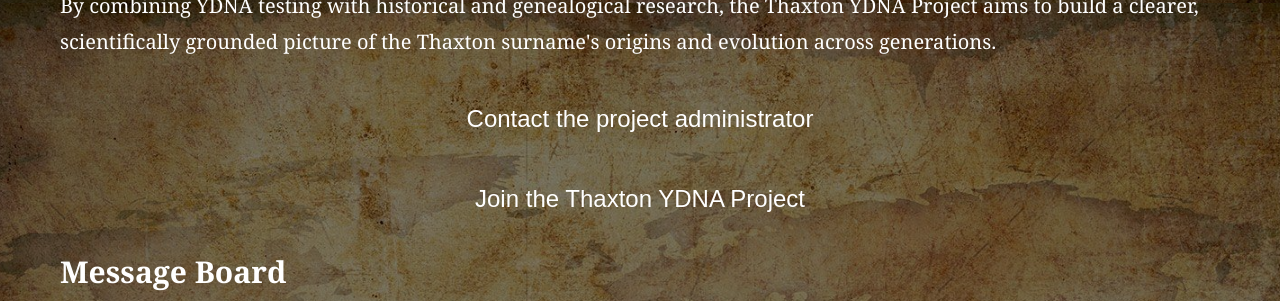
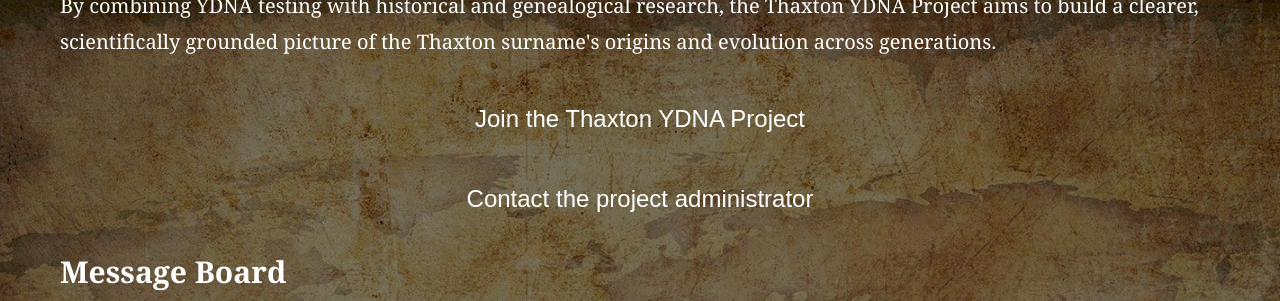
Before and after one commit to ggbradford22/Thaxton-YDNA-Project, a Jekyll site: the page built from index.html, in a window 1280 px wide. Shown: the part 897-1198 px from the top of the page. Built offline with Jekyll 4.4.1, drawn with Linux system fonts in a browser that asks for light colours.

Commit message:
Update index.html

```diff
--- a/index.html
+++ b/index.html
@@ -18,13 +18,12 @@ title: Thaxton YDNA Project
     <li>To encourage participation among Thaxton-surnamed males worldwide.</li>
   </ul>
   <p>By combining YDNA testing with historical and genealogical research, the Thaxton YDNA Project aims to build a clearer, scientifically grounded picture of the Thaxton surname's origins and evolution across generations.</p>
-  <div class="contact-section">
+   <div class="join-link">
+    <a href="https://www.familytreedna.com/group-join.aspx?group=Thaxton&code=Q23701" target="_blank">Join the Thaxton YDNA Project</a>
+  </div>
+   <div class="contact-section">
     <a href="mailto:gbradford22@gmail.com">Contact the project administrator</a>
   </div>
-  <div class="join-link">
-    <a href="https://www.familytreedna.com/group-join.aspx?group=Thaxton&code=Q23701" target="_blank">Join the Thaxton YDNA Project</a>
-  </div>
-
   <h2>Message Board</h2>
 
   <!-- Message Form -->
```
